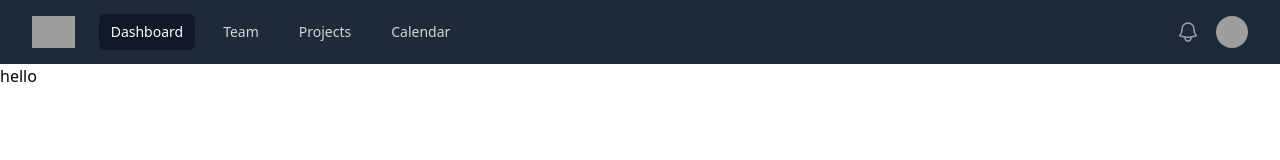
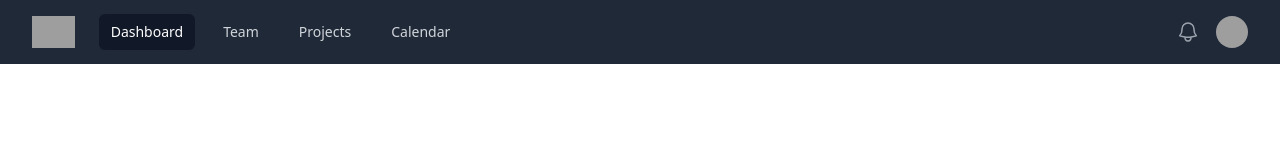
Before and after one commit to felix1251/felmart-tsc, a Vue app: page /products in a window 1280 px wide. Shown: the top 160 px of the page. Built offline with nearby package versions, Linux system fonts and the light colour scheme; grey boxes are pictures that could not be loaded.

Commit message:
assign interface in defineComponents data

```diff
--- a/src/views/Products.vue
+++ b/src/views/Products.vue
@@ -1,21 +1,26 @@
 <template>
-  <div>{{sample}}</div>
+  <div>{{getMsg()}}</div>
 </template>
 
 <script lang="ts">
 import { defineComponent } from 'vue';
 
+interface Data {
+  msg: string,
+  count: number,
+}
+
 export default defineComponent({
   name: 'products',
-  data(){
-    return{
-      sample: "hello"
+  data(): Data {
+    return {
+      msg: "sample",
+      count: 9,
     }
   },
-
-  components: {
-    async changeMsg(value : string): Promise<void>{
-
+  methods: {
+    getMsg(): string{
+      return this.sample
     }
   },
 });
```
